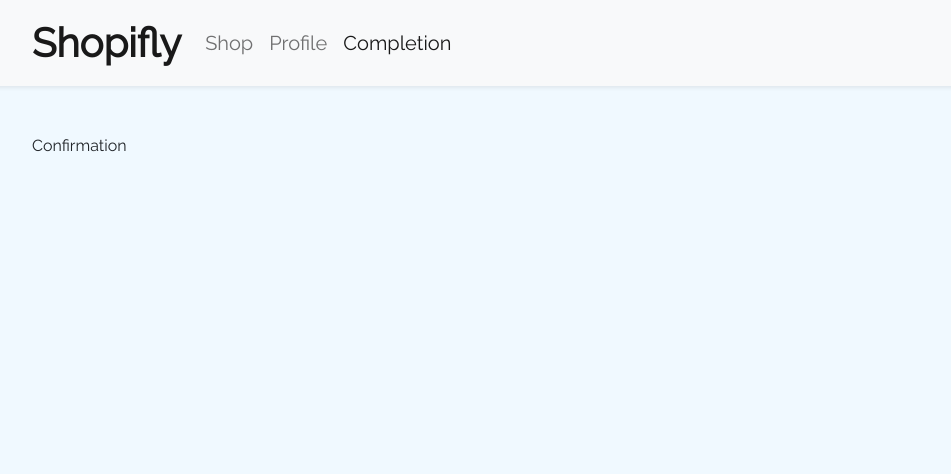
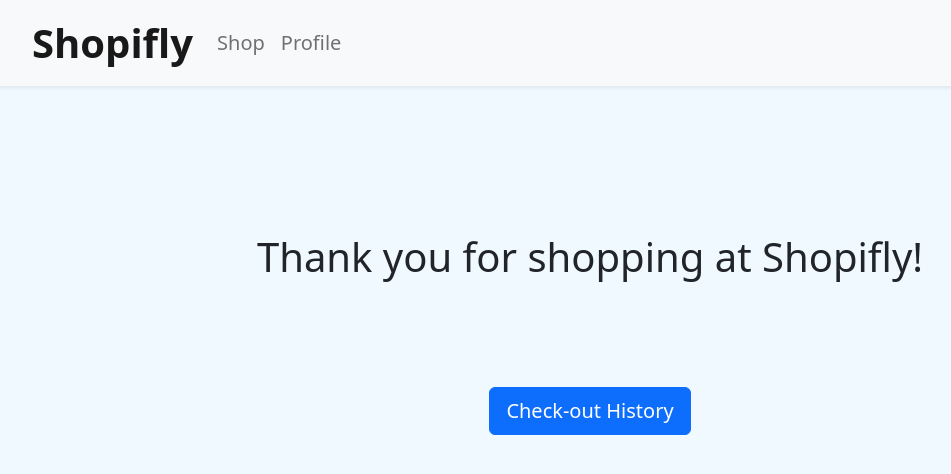
Before and after one commit to robertcs3/shopifly-project, a React (Vite) app in the folder client/: page /completion in a window 1280 px wide. Shown: the top 474 px of the page, without its empty margins (50-1001 px from the left). Built offline with nearby package versions, Linux system fonts and the light colour scheme; no server answers.

Commit message:
completion component
Add and render completion component upon successful payment

```diff
--- a/client/src/App.tsx
+++ b/client/src/App.tsx
@@ -5,7 +5,6 @@
 import Profile from './pages/Profile';
 import { Container } from 'react-bootstrap';
 import NavbarProvider from './contexts/NavbarContext';
-import Payment from './components/payment/Payment';
 import Completion from './components/payment/Completion';
 
 function App() {
--- a/client/src/animations/variants.ts
+++ b/client/src/animations/variants.ts
@@ -1,4 +1,5 @@
 import { Variants } from "framer-motion";
+
 
 export const animationContainer: Variants = {
   hidden: {
--- a/client/src/components/Navbar.tsx
+++ b/client/src/components/Navbar.tsx
@@ -36,7 +36,6 @@
               ) : (
                 <Nav.Link to="/profile" as={NavLink}>Profile</Nav.Link>
               )}
-              <Nav.Link to="/completion" as={NavLink}>Completion</Nav.Link>
             </Nav>
             {userContext.user && (
               <Button onClick={() => {
--- a/client/src/components/ShoppingCart.tsx
+++ b/client/src/components/ShoppingCart.tsx
@@ -51,7 +51,7 @@
                                 <h5>Total: {formatCurrency(shoppingCartContext.getCheckOutTotal())}</h5>
                                 <Button variant='primary' onClick={() => {
                                     setModalShow(true);
-                                }}>Checkout</Button>
+                                }}>Check-out</Button>
                             </>
                         )}
                     </Stack>
--- a/client/src/components/payment/CheckoutForm.tsx
+++ b/client/src/components/payment/CheckoutForm.tsx
@@ -1,8 +1,8 @@
 import { PaymentElement } from "@stripe/react-stripe-js";
-import { useContext, useState } from "react";
+import {  useState, useContext } from "react";
 import { useStripe, useElements } from "@stripe/react-stripe-js";
-import {ShoppingCartContext} from "../../contexts/ShoppingCartContext";
-import { Button } from "react-bootstrap";
+import { ShoppingCartContext } from "../../contexts/ShoppingCartContext";
+
 
 export default function CheckoutForm() {
   const stripe = useStripe();
@@ -21,18 +21,23 @@
     }
 
     setIsProcessing(true);
+
     const { error } = await stripe.confirmPayment({
       elements,
       confirmParams: {
-        return_url: `http://localhost:5173/completion`,
       },
-    });
+      redirect: "if_required"
+    })
 
-    if (error.type === "card_error" || error.type === "validation_error") {
-      setMessage(error.message);
+    if (error === undefined) {
+      await shoppingCartContext.checkOut();
+      window.location.replace('https://shopifly.onrender.com/completion');
+    } else if (error!.type === "card_error" || error!.type === "validation_error") {
+      setMessage(error!.message);
     } else {
       setMessage("An unexpected error occured.");
     }
+
 
     setIsProcessing(false);
   };
@@ -41,7 +46,7 @@
     <form id="payment-form" onSubmit={handleSubmit}>
       <PaymentElement id="payment-element" />
       <button className="my-3" disabled={isProcessing || !stripe || !elements} id="submit">
-        <span id="button-text" /* onClick={() => shoppingCartContext.checkOut()} */>
+        <span id="button-text">
           {isProcessing ? "Processing ... " : "Pay now"}
         </span>
       </button>
--- a/client/src/components/payment/Completion.tsx
+++ b/client/src/components/payment/Completion.tsx
@@ -1,7 +1,27 @@
-import React from 'react'
+import { motion } from 'framer-motion';
+import { Button, Container, Row } from 'react-bootstrap'
+import { useMediaQuery } from 'react-responsive'
+import { useNavigate } from 'react-router-dom';
+
 
 export default function Completion() {
+
+  const isSmallScreen = useMediaQuery({maxWidth: 640});
+  const navigate = useNavigate();
+
   return (
-    <div>Confirmation</div>
+    <Container className='d-flex flex-column align-items-center justify-content-evenly text-center' style={{height: "50vh"}}>
+      <Row>
+        <motion.div initial={{y: -100, opacity: 0, scale: 0.5}} animate={{y:0, opacity: 1, scale: 1}} transition={{duration: 1, delay: 0.5, ease: [0, 0.71, 0.2, 1.01] }}>
+          <h1>Thank you for shopping at Shopifly!</h1>
+        </motion.div>
+      </Row>
+      <Row>
+        <motion.div initial={{opacity: 0, scale: 0.5}} animate={{ opacity: 1, scale: 1}} transition={{duration: 1, delay: 1.5, ease: [0, 0.71, 0.2, 1.01] }}>
+        <Button className='rounded' size={isSmallScreen ? 'sm' : 'lg'}
+        onClick={() => navigate('/profile') }>Check-out History</Button>
+        </motion.div>
+      </Row>
+    </Container>
   )
 }
--- a/client/src/components/payment/Payment.tsx
+++ b/client/src/components/payment/Payment.tsx
@@ -10,14 +10,14 @@
   const [clientSecret, setClientSecret] = useState("");
 
   useEffect(() => {
-    fetch("http://localhost:4000/config").then(async (r) => {
+    fetch(`${import.meta.env.VITE_API_URL}/config`).then(async (r) => {
       const { publishableKey } = await r.json();
       setStripePromise(await loadStripe(publishableKey));
     });
   }, []);
 
   useEffect(() => {
-    fetch("http://localhost:4000/create-payment-intent", {
+    fetch(`${import.meta.env.VITE_API_URL}/create-payment-intent`, {
       method: "POST",
       body: JSON.stringify({}),
     }).then(async (result) => {
@@ -35,7 +35,7 @@
     >
       <Modal.Header closeButton>
         <Modal.Title id="contained-modal-title-vcenter">
-        React Stripe and the Payment Element
+        Payment Information
         </Modal.Title>
       </Modal.Header>
       <Modal.Body>
--- a/client/src/contexts/ShoppingCartContext.tsx
+++ b/client/src/contexts/ShoppingCartContext.tsx
@@ -163,21 +163,23 @@
   }
 
   /* checkOut items */
-  const checkOut = () => {
+  const checkOut = async () => {
     try {
-      Axios.patch(`${import.meta.env.VITE_API_URL}/user/checkout/${userContext.user?.id}`, {
+      await Axios.patch(`${import.meta.env.VITE_API_URL}/user/checkout/${userContext.user?.id}`, {
         checkOutItems
       }, { withCredentials: true }).then((res: AxiosResponse) => {
-        console.log(res.data);
+        if (res.data === "success!") {
+          cartItems.forEach(item => {
+            itemContext.reduceStock(item.id, item.quantity);
+          })
+          clearCart();
+        }
       })
     } catch (err) {
       console.log(err);
     }
 
-    cartItems.forEach(item => {
-      itemContext.reduceStock(item.id, item.quantity);
-    })
-    clearCart();
+
   }
 
   const clearCheckOutHistory = async () => {
--- a/client/src/main.tsx
+++ b/client/src/main.tsx
@@ -6,11 +6,10 @@
 import ItemProvider from './contexts/ItemContext'
 import ShoppingCartProvider from './contexts/ShoppingCartContext'
 import './styles/index.css'
-import NavbarProvider from './contexts/NavbarContext'
+
 
 ReactDOM.createRoot(document.getElementById('root') as HTMLElement).render(
   <React.StrictMode>
-    <NavbarProvider>
       <UserProvider>
         <ItemProvider>
           <ShoppingCartProvider>
@@ -18,6 +17,5 @@
           </ShoppingCartProvider>
         </ItemProvider>
       </UserProvider>
-    </NavbarProvider>
   </React.StrictMode>,
 )
--- a/client/src/pages/Home.tsx
+++ b/client/src/pages/Home.tsx
@@ -4,12 +4,9 @@
 import {  fadeInRight,  fadeIn4, animationContainer } from '../animations/variants';
 import { useNavigate } from 'react-router-dom';
 import { useMediaQuery } from 'react-responsive'
-import { NavbarContext } from '../contexts/NavbarContext';
-import { useContext } from 'react';
 export default function Home() {
   const navigate = useNavigate();
   const isSmallScreen = useMediaQuery({maxWidth: 640})
-  const navbarContext = useContext(NavbarContext);
   return (
     <>
 
--- a/client/src/styles/index.css
+++ b/client/src/styles/index.css
@@ -13,7 +13,6 @@
     width: 100vw;
     background-color: #f0f9ff;
     overflow-x: hidden;
-    font-family: "Raleway";
 }
 
 button {
@@ -26,7 +25,6 @@
     color: white;
     border: 0;
     padding: 12px 16px;
-    margin-top: 16px;
     font-weight: 600;
     cursor: pointer;
     transition: all 0.2s ease;
```
Also changed, not shown: 1 other file (tests, documents, lock files or other folders).
